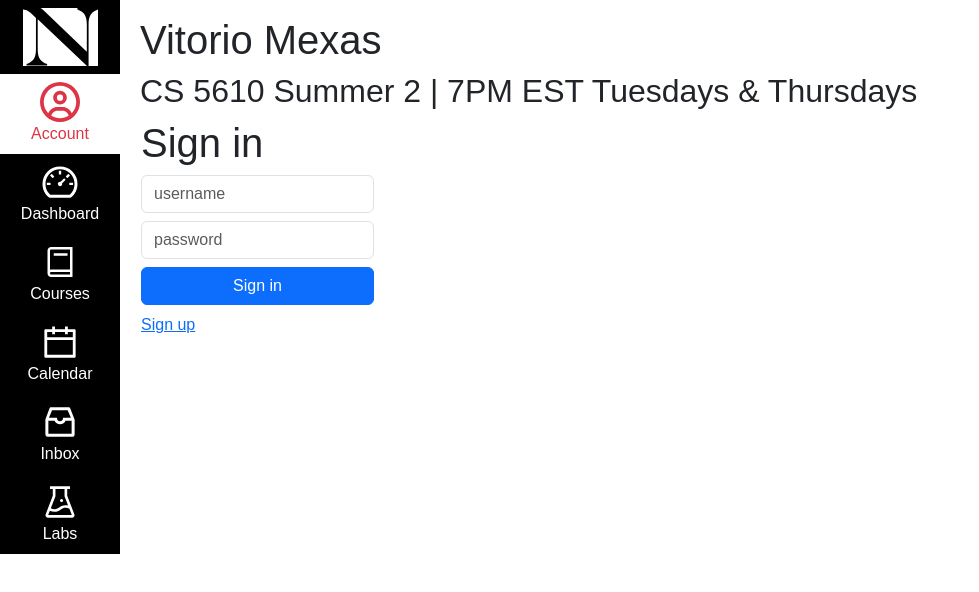
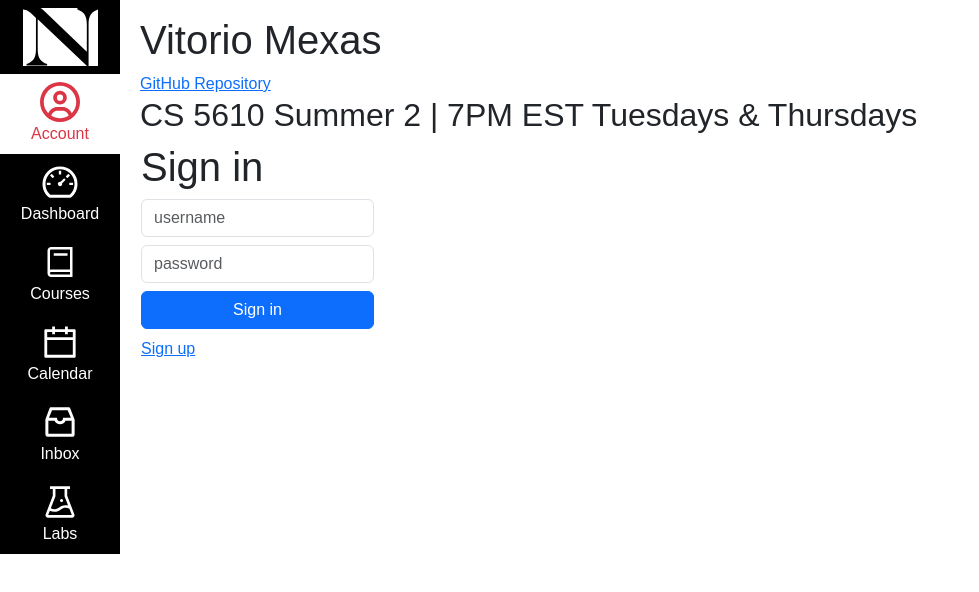
Before and after one commit to vitoriomexas311/kambaz-react-web-app, a React app: page /#/Kambaz/Account/Signin in a window 1280 px wide. Shown: the top 592 px of the page, without its empty margins (0-979 px from the left). Built offline with nearby package versions, Linux system fonts and the light colour scheme; the HTML template or start-up script is replaced by a standard one.

Commit message:
github link

```diff
--- a/src/Kambaz/index.tsx
+++ b/src/Kambaz/index.tsx
@@ -15,6 +15,12 @@ export default function Kambaz() {
         <div className="wd-main-content-offset p-3">
           <div id="my-name-and-section">
             <h1> Vitorio Mexas </h1>
+            <a
+              id="wd-github"
+              href="https://github.com/vitoriomexas311/kambaz-react-web-app"
+            >
+              GitHub Repository
+            </a>
             <h2> CS 5610 Summer 2 | 7PM EST Tuesdays & Thursdays </h2>
           </div>
           <Routes>
```
